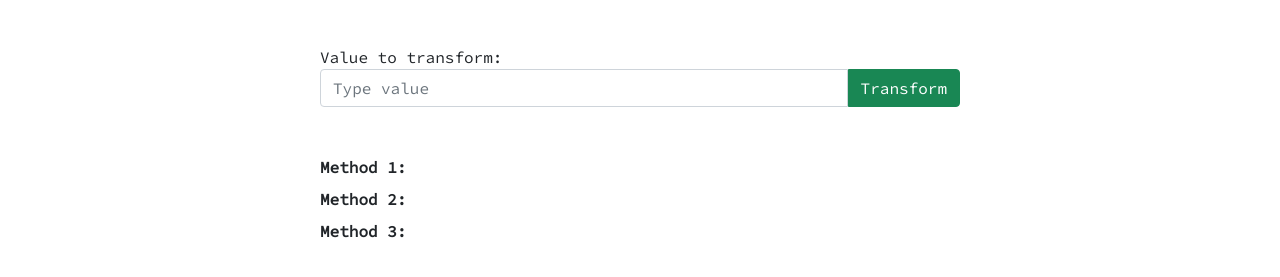
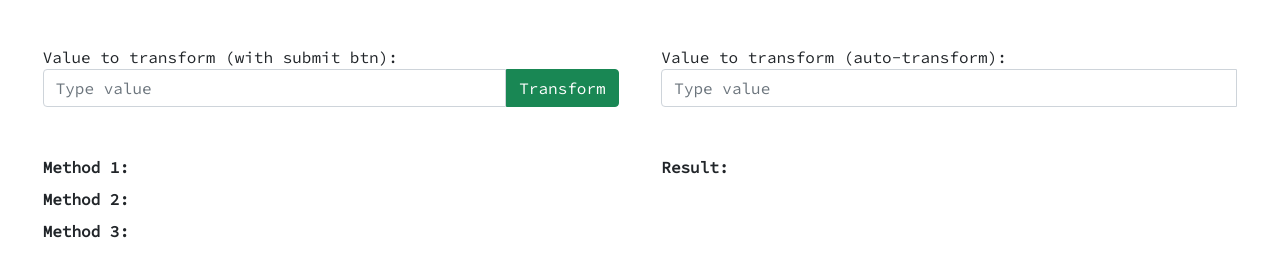
Before and after one commit to Ukasz09/Web-katas, a plain HTML site: page 007-title-case/index.html in a window 1280 px wide. Shown: the part 293-570 px from the top of the page. Drawn offline with nearby package versions, Linux system fonts and the light colour scheme.

Commit message:
Add auto-transformed input

```diff
--- a/007-title-case/index.html
+++ b/007-title-case/index.html
@@ -15,12 +15,16 @@
 
 <div class="d-flex flex-column justify-content-center align-items-center vh-100 vw-100">
     <h3 class="mb-5">007-title-case</h3>
-    <div class="w-50">
+
+    <div class="w-100 d-flex justify-content-evenly">
+
+        <div style="width: 45%">
 
             <!-- INPUT -->
-        <label for="value"> Value to transform: </label>
+            <label for="value"> Value to transform (with submit btn): </label>
             <div class="d-flex">
-            <input id="value" class="form-control w-100 rounded-0 rounded-start" type="text" placeholder="Type value"/>
+                <input id="value" class="form-control w-100 rounded-0 rounded-start" type="text"
+                       placeholder="Type value"/>
                 <button id="submit" type="submit" class="btn btn-success rounded-0 rounded-end">Transform</button>
             </div>
 
@@ -43,7 +47,25 @@
                 </div>
             </div>
         </div>
+
+        <div style="width: 45%">
+
+            <!-- INPUT-->
+            <label for="value-2"> Value to transform (auto-transform): </label>
+            <input id="value-2"
+                   class="form-control w-100 rounded-0 rounded-start"
+                   type="text"
+                   placeholder="Type value"/>
+
+            <!-- RESULT -->
+            <div class="w-100 mt-5">
+                <span class="fw-bold mr-1">Result:</span>
+                <span id="result-2"></span>
             </div>
+        </div>
+    </div>
+</div>
+
 
 <!-- SCRIPTS -->
 <script src="index.js" type="text/javascript"></script>
--- a/007-title-case/index.js
+++ b/007-title-case/index.js
@@ -1,11 +1,6 @@
-console.clear();
-
 const addTransformButtonClickListener = () => {
     const transformBtn = document.querySelector('button#submit');
-    transformBtn.addEventListener('click', () => displayTitleCased());
-}
-
-const displayTitleCased = () => {
+    transformBtn.addEventListener('click', () => {
         const inputElement = document.querySelector('input#value');
         const rawValue = inputElement.value;
 
@@ -20,12 +15,22 @@ const displayTitleCased = () => {
         const titleCased3 = makeTitleCaseMethod3(rawValue);
         const resultElement3 = document.querySelector('#method-3-result');
         resultElement3.textContent = titleCased3;
+    });
+}
+
+const addAutoTransformListener = () => {
+    const input = document.querySelector('#value-2');
+    input.addEventListener('input', () => {
+        const result2Element = document.querySelector('#result-2');
+        result2Element.textContent = makeTitleCaseMethod1(input.value);
+    });
 }
 
 const makeTitleCaseMethod1 = (value, wordsSeparator = ' ') => {
-    return value.toLowerCase().split(wordsSeparator).map(
-        w => w[0] ? `${w[0].toUpperCase()}${w.slice(1, w.length)}` : w
-    ).join(wordsSeparator);
+    return value
+        .toLowerCase()
+        .split(wordsSeparator).map(w => w[0] ? `${w[0].toUpperCase()}${w.slice(1, w.length)}` : w)
+        .join(wordsSeparator);
 }
 
 const makeTitleCaseMethod2 = (value, wordsSeparator = ' ') => {
@@ -44,4 +49,6 @@ const makeTitleCaseMethod3 = (value, wordsSeparator = ' ') => {
     return value;
 }
 
+console.clear();
 addTransformButtonClickListener();
+addAutoTransformListener();
```
Lines whose indentation alone changed are shown as unchanged.
